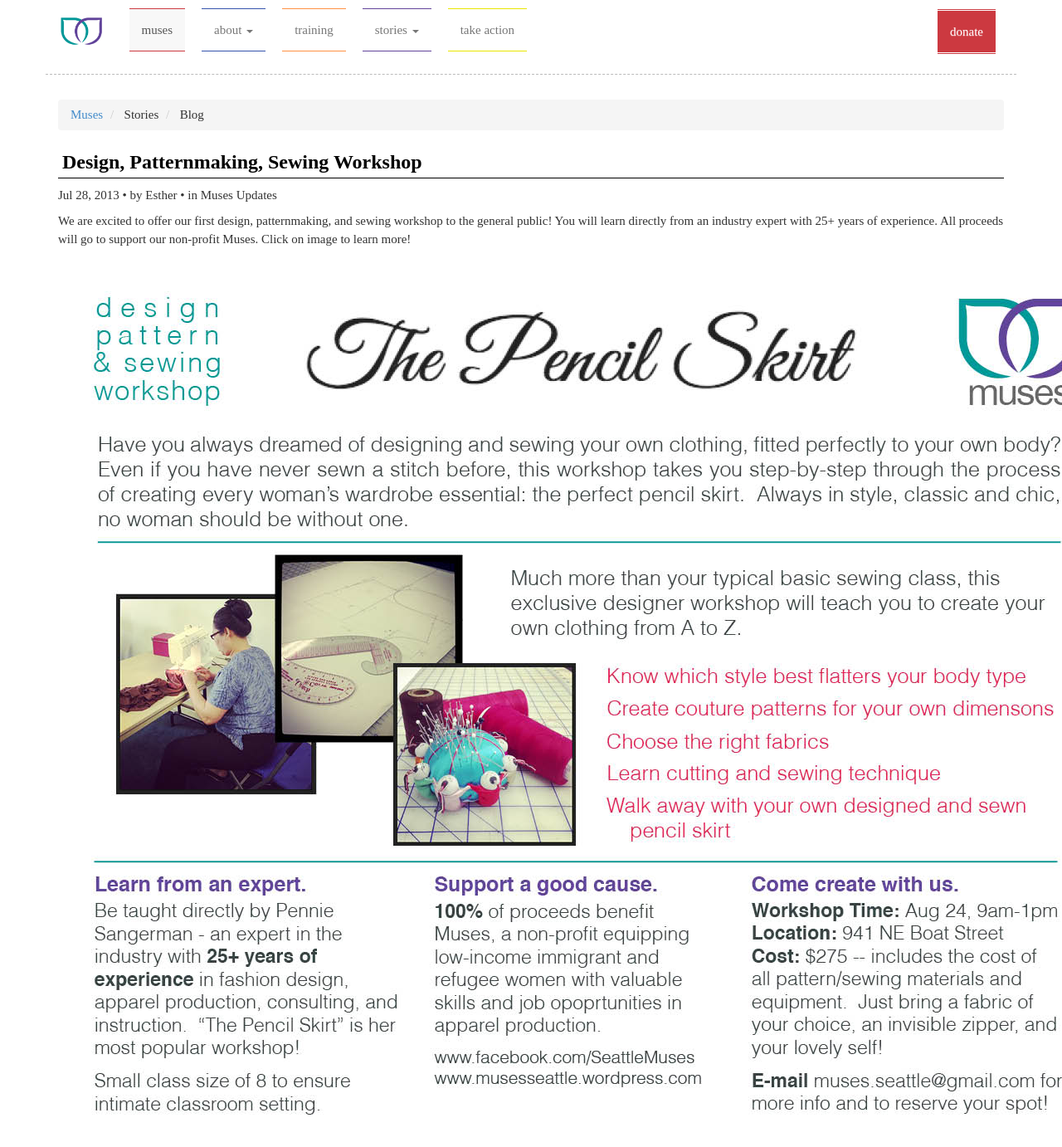
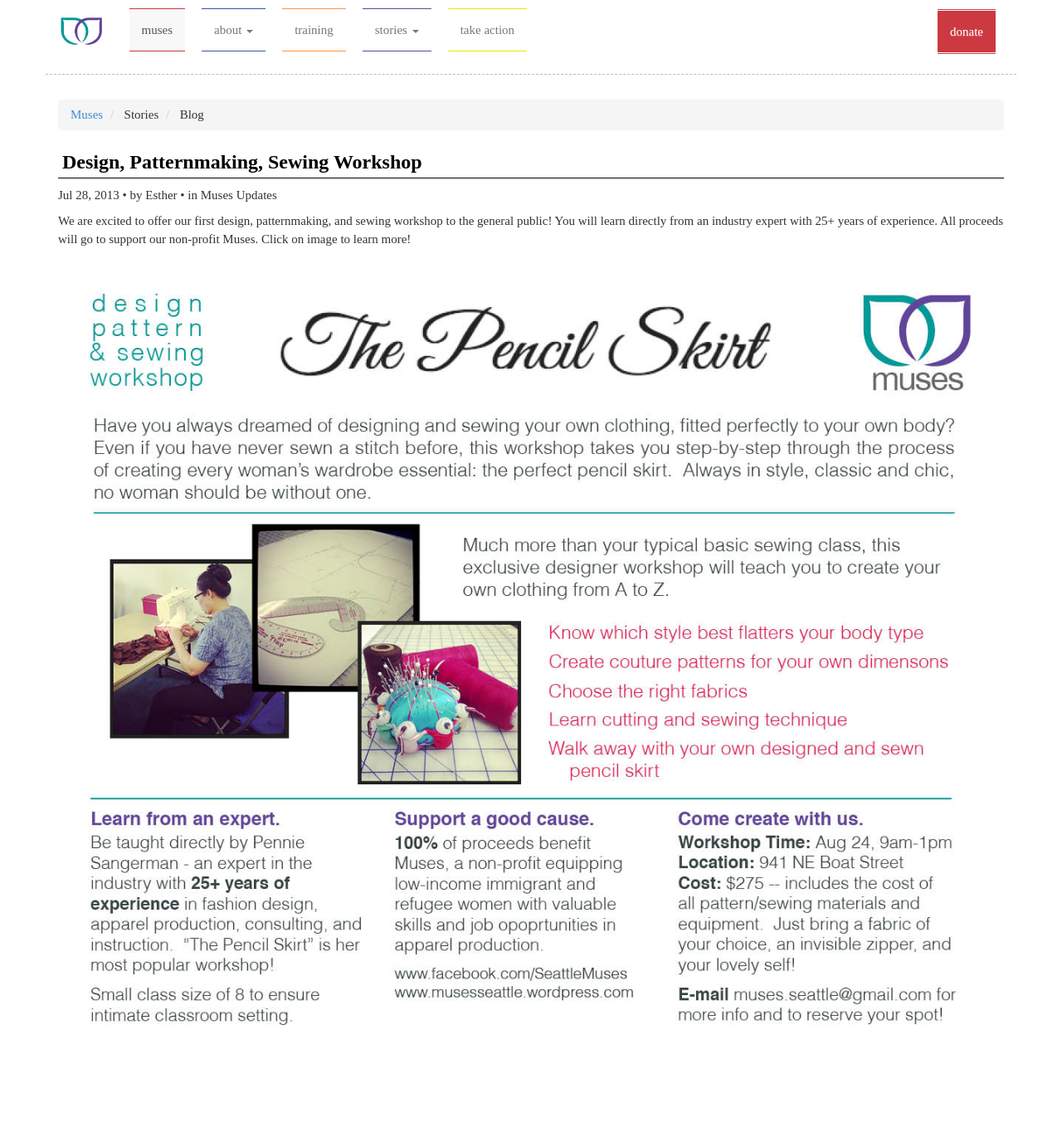
Before and after one commit to seattlemuses/seattlemuses.github.io, a Jekyll site: the page built from _posts/2013-07-28-design-patternmaking-sewing-workshop.md, in a window 1280 px wide and 1400 px high. Shown: the top 1382 px of the window at 83% size. Built offline with Jekyll 4.4.1, drawn with Linux system fonts in a browser that asks for light colours; nearby versions of some CDN libraries.

Commit message:
Fix posts.

```diff
--- a/_layouts/post.html
+++ b/_layouts/post.html
@@ -6,6 +6,7 @@
 img {
 display: block;
 margin: 20px auto;
+max-width: 100%;
 }
 
 .caption {
--- a/stories-blog.html
+++ b/stories-blog.html
@@ -9,10 +9,8 @@
     <img src="{{ post.hero | prepend: site.baseurl }}" style="max-width:100%" />
   </div>
   <div class="col-md-8 col-sm-8">
-    <strong> Categories: {{post.categories | array_to_sentence_string }} </strong><br />
-    <strong> Tags: {{post.tags | array_to_sentence_string }} </strong> <br />
-    <span>{{ post.date | date: "%b %-d, %Y" }}</span> ·
-    <span>{{ post.content | strip_html | truncatewords: 50 }} </span>
+    <p>{{ post.date | date: "%b %-d, %Y" }}{% if post.author %} • by {{ post.author }}{% endif %} {% if post.categories %} • in {{ post.categories | array_to_sentence_string }}{% endif %}</p>
+    {{ post.excerpt }}
   </div>
 </div>
 {% endfor %}
```
